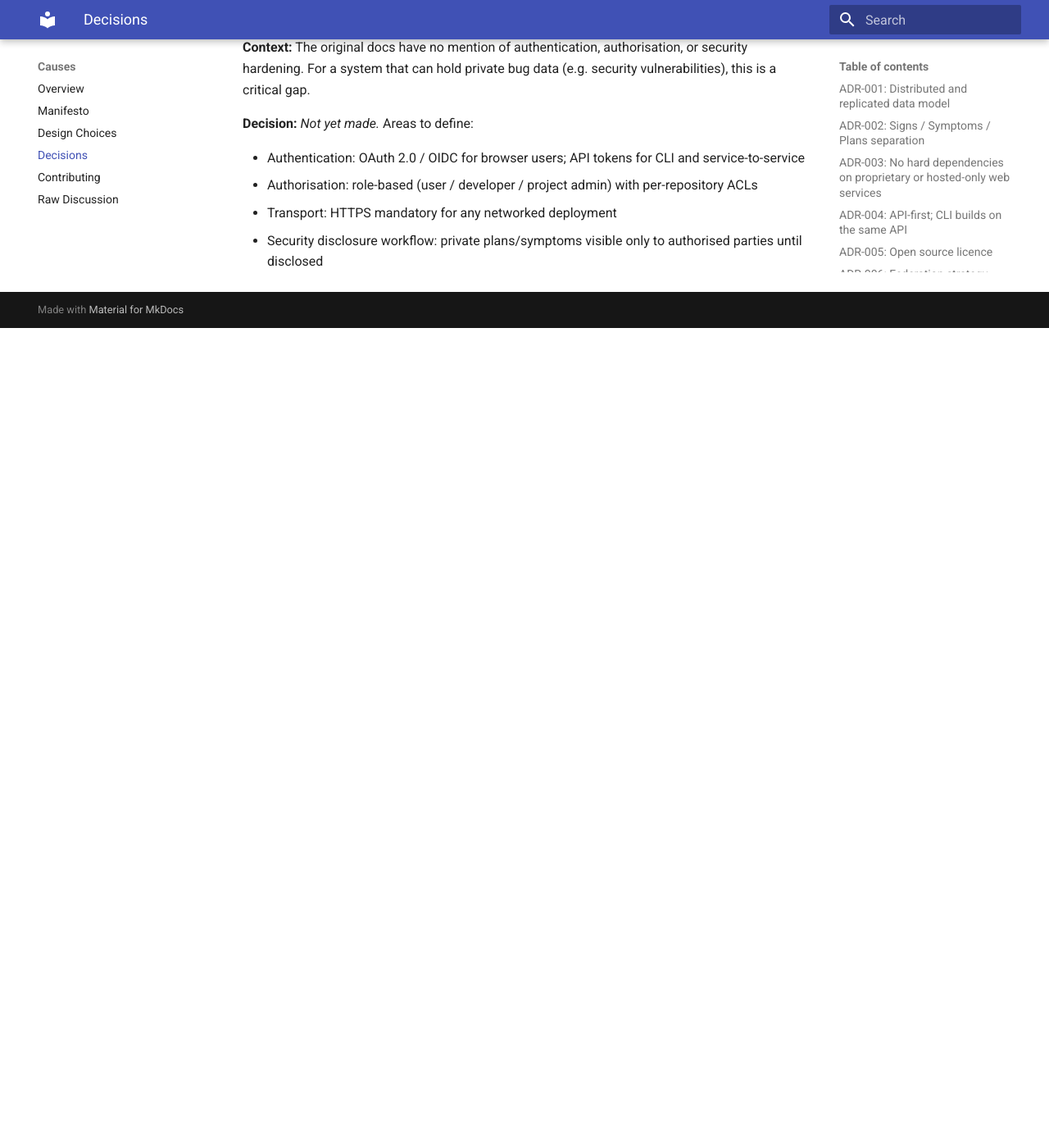
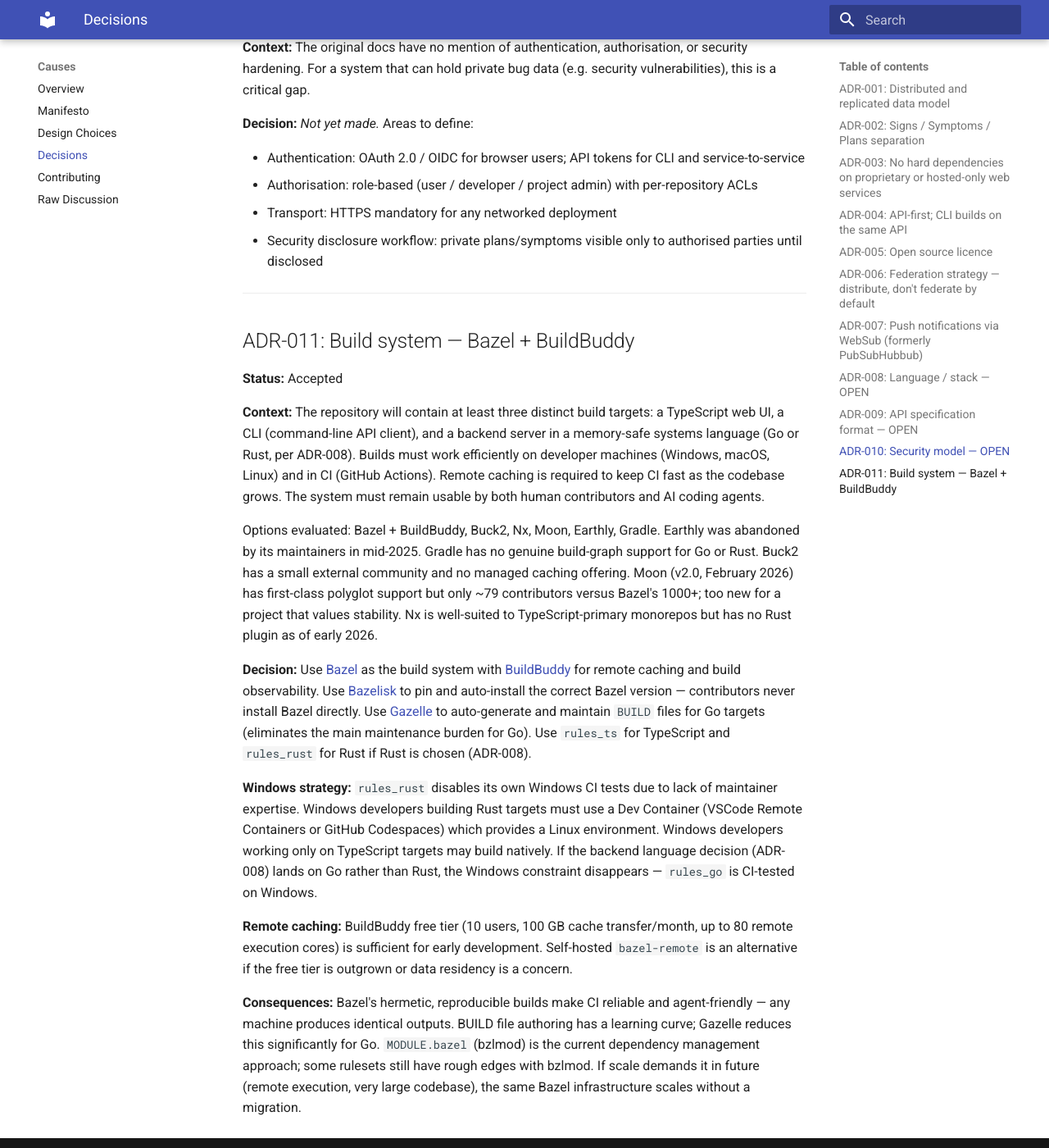
Before and after one commit to causes-tracker/designdocs, an MkDocs documentation site: the page built from designdocs/Decisions.md, in a window 1280 px wide and 1400 px high, scrolled down 4055 px. Shown: the whole window at 82% size. Built offline with MkDocs 1.6.1 and Material for MkDocs 9.7.7, drawn with Linux system fonts in a browser that asks for light colours; before the commit the page ends 4455 px from its top, so only the background shows below that.

Commit message:
Add ADR-011: Bazel + BuildBuddy as build system
Records the decision to use Bazel with BuildBuddy for remote caching,
Bazelisk for version pinning, and Gazelle for Go BUILD file generation.
Documents the Windows/Rust constraint and the dev container mitigation.

Co-Authored-By: Claude Sonnet 4.6 <noreply@anthropic.com>

```diff
--- a/designdocs/Decisions.md
+++ b/designdocs/Decisions.md
@@ -164,3 +164,39 @@ Areas to define:
 - Authorisation: role-based (user / developer / project admin) with per-repository ACLs
 - Transport: HTTPS mandatory for any networked deployment
 - Security disclosure workflow: private plans/symptoms visible only to authorised parties until disclosed
+
+---
+
+## ADR-011: Build system — Bazel + BuildBuddy
+
+**Status:** Accepted
+
+**Context:** The repository will contain at least three distinct build targets: a TypeScript web UI, a CLI (command-line API client), and a backend server in a memory-safe systems language (Go or Rust, per ADR-008).
+Builds must work efficiently on developer machines (Windows, macOS, Linux) and in CI (GitHub Actions).
+Remote caching is required to keep CI fast as the codebase grows.
+The system must remain usable by both human contributors and AI coding agents.
+
+Options evaluated: Bazel + BuildBuddy, Buck2, Nx, Moon, Earthly, Gradle.
+Earthly was abandoned by its maintainers in mid-2025.
+Gradle has no genuine build-graph support for Go or Rust.
+Buck2 has a small external community and no managed caching offering.
+Moon (v2.0, February 2026) has first-class polyglot support but only ~79 contributors versus Bazel's 1000+; too new for a project that values stability.
+Nx is well-suited to TypeScript-primary monorepos but has no Rust plugin as of early 2026.
+
+**Decision:** Use [Bazel](https://bazel.build) as the build system with [BuildBuddy](https://www.buildbuddy.io) for remote caching and build observability.
+Use [Bazelisk](https://github.com/bazelbuild/bazelisk) to pin and auto-install the correct Bazel version — contributors never install Bazel directly.
+Use [Gazelle](https://github.com/bazel-contrib/bazel-gazelle) to auto-generate and maintain `BUILD` files for Go targets (eliminates the main maintenance burden for Go).
+Use `rules_ts` for TypeScript and `rules_rust` for Rust if Rust is chosen (ADR-008).
+
+**Windows strategy:** `rules_rust` disables its own Windows CI tests due to lack of maintainer expertise.
+Windows developers building Rust targets must use a Dev Container (VSCode Remote Containers or GitHub Codespaces) which provides a Linux environment.
+Windows developers working only on TypeScript targets may build natively.
+If the backend language decision (ADR-008) lands on Go rather than Rust, the Windows constraint disappears — `rules_go` is CI-tested on Windows.
+
+**Remote caching:** BuildBuddy free tier (10 users, 100 GB cache transfer/month, up to 80 remote execution cores) is sufficient for early development.
+Self-hosted `bazel-remote` is an alternative if the free tier is outgrown or data residency is a concern.
+
+**Consequences:** Bazel's hermetic, reproducible builds make CI reliable and agent-friendly — any machine produces identical outputs.
+BUILD file authoring has a learning curve; Gazelle reduces this significantly for Go.
+`MODULE.bazel` (bzlmod) is the current dependency management approach; some rulesets still have rough edges with bzlmod.
+If scale demands it in future (remote execution, very large codebase), the same Bazel infrastructure scales without a migration.
```
